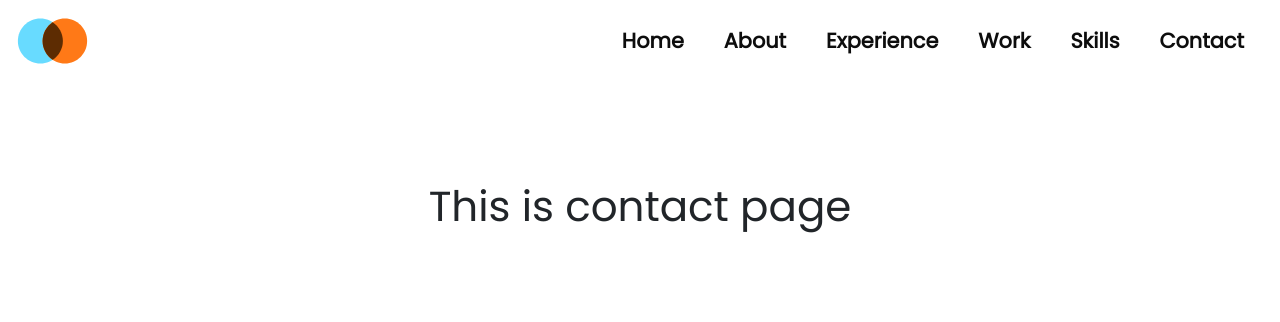
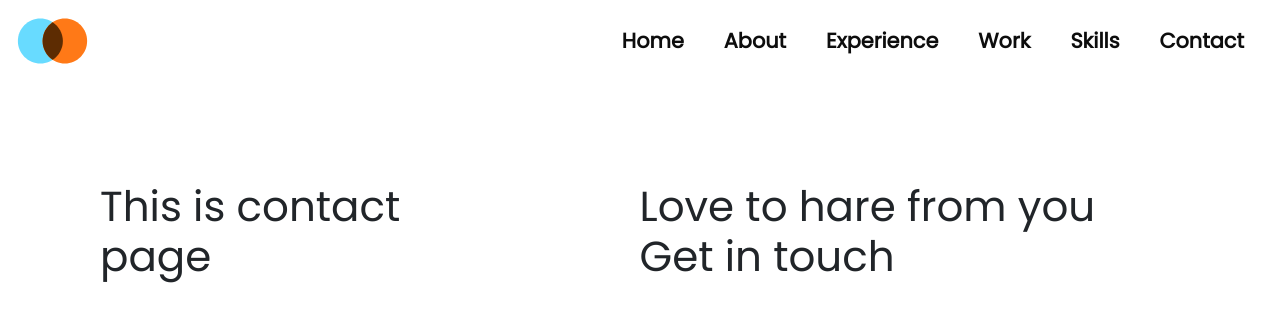
Before and after one commit to ganraj21/Portfolio-Web-Application, a React (Create React App) app: page /contact in a window 1280 px wide. Shown: the top 322 px of the page. Built offline with nearby package versions, Linux system fonts and the light colour scheme; a web font is replaced by a local one.

Commit message:
Contact page building start

```diff
--- a/src/components/Contact.jsx
+++ b/src/components/Contact.jsx
@@ -6,6 +6,12 @@ function Contact() {
     <div>
       <div className="contact_page">
         <h2>This is contact page</h2>
+<div className="contact_container">
+<div className="form_container_left">
+<h2>Love to hare from you Get in touch</h2>
+</div>
+<div className="form_container_right"></div>
+</div>
       </div>
     </div>
   );
```
